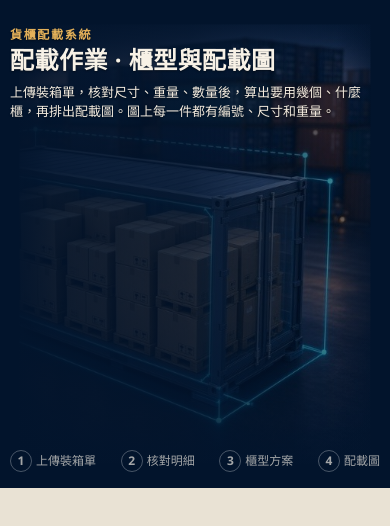
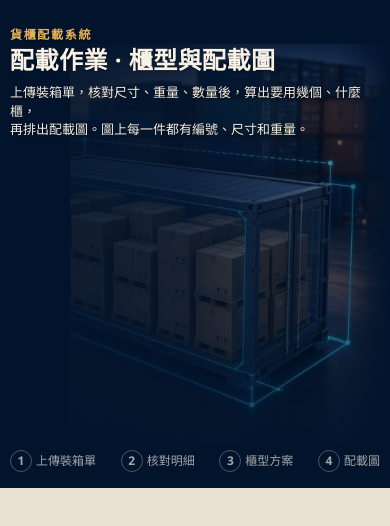
Before and after one commit to SHALIN-WU/container-stowage, a plain HTML site: page index.html in a window 390 px wide. Drawn offline with nearby package versions, Linux system fonts and the light colour scheme.

Commit message:
調整 Hero 文字換行與貨櫃比例並升版至 3.3
Co-authored-by: Cursor <cursoragent@cursor.com>

```diff
--- a/css/app.css
+++ b/css/app.css
@@ -112,9 +112,10 @@ body[data-step="1"] .hero-bg {
   width: 100%;
   height: 100%;
   object-fit: cover;
-  object-position: center;
+  object-position: right center;
   filter: brightness(1.04) contrast(1.03) saturate(1.05);
-  transform: scale(0.94);
+  transform: scale(0.86);
+  transform-origin: right center;
   animation: hero-bg-drift 22s ease-in-out infinite alternate;
 }
 
@@ -190,12 +191,18 @@ body[data-step="1"] .hero-copy {
 }
 
 body[data-step="1"] h1 {
-  font-size: clamp(30px, 3.4vw, 40px);
+  font-size: clamp(28px, 3vw, 34px);
+  white-space: nowrap;
 }
 
 body[data-step="1"] .hero-copy .lede {
   max-width: 34rem;
   color: #f4ecdf;
+}
+
+.lede-line {
+  display: block;
+  white-space: nowrap;
 }
 
 body[data-step="1"] .steps {
@@ -222,8 +229,8 @@ body[data-step="4"] .hero-image {
 }
 
 @keyframes hero-bg-drift {
-  from { transform: scale(0.94) translate3d(0, 0, 0); }
-  to { transform: scale(0.98) translate3d(-1%, -0.5%, 0); }
+  from { transform: scale(0.86) translate3d(0, 0, 0); }
+  to { transform: scale(0.9) translate3d(-0.5%, -0.3%, 0); }
 }
 
 @keyframes hero-copy-in {
@@ -257,7 +264,7 @@ body[data-step="4"] .hero-image {
   }
 
   body[data-step="1"] .hero-bg {
-    transform: scale(0.94);
+    transform: scale(0.86);
   }
 }
 
@@ -1299,7 +1306,7 @@ button.piece-name.is-open .name-full { display: inline; }
   body[data-step="1"] .mast-inner { padding: 26px 0 20px; }
   body[data-step="1"] .hero-bg { object-position: 78% center; }
   body[data-step="1"] .hero-copy { width: min(26rem, 58%); }
-  body[data-step="1"] h1 { font-size: 28px; }
+  body[data-step="1"] h1 { font-size: 26px; }
   body[data-step="1"] .mark { width: 40px; height: 40px; }
   body[data-step="1"] .hero-image {
     right: -4%;
@@ -1371,10 +1378,13 @@ button.piece-name.is-open .name-full { display: inline; }
     font-size: 13px;
     line-height: 1.45;
   }
+  body[data-step="1"] .lede-line {
+    white-space: normal;
+  }
   body[data-step="1"] .hero-bg {
     object-fit: cover;
     object-position: right center;
-    transform: scale(0.9);
+    transform: scale(0.82);
     animation: none;
   }
   body[data-step="1"] .hero-backdrop::after {
--- a/index.html
+++ b/index.html
@@ -5,7 +5,7 @@
     <meta name="viewport" content="width=device-width, initial-scale=1" />
     <meta name="color-scheme" content="light" />
     <title>配載作業 · 櫃型與配載圖</title>
-    <link rel="stylesheet" href="css/app.css?v=3.2" />
+    <link rel="stylesheet" href="css/app.css?v=3.3" />
     <script type="importmap">
       {
         "imports": {
@@ -20,7 +20,7 @@
       <div class="hero-backdrop" aria-hidden="true">
         <img
           class="hero-bg"
-          src="images/container-planner-hero.jpg?v=3.2"
+          src="images/container-planner-hero.jpg?v=3.3"
           alt=""
           width="1024"
           height="576"
@@ -43,7 +43,8 @@
               </div>
             </div>
             <p class="lede">
-              上傳裝箱單，核對尺寸、重量、數量後，算出要用幾個、什麼櫃，再排出配載圖。圖上每一件都有編號、尺寸和重量。
+              <span class="lede-line">上傳裝箱單，核對尺寸、重量、數量後，算出要用幾個、什麼櫃，</span>
+              <span class="lede-line">再排出配載圖。圖上每一件都有編號、尺寸和重量。</span>
             </p>
           </div>
         </div>
@@ -72,6 +73,6 @@
         location.replace("http://localhost:8765/");
       }
     </script>
-    <script type="module" src="js/app.js?v=3.2"></script>
+    <script type="module" src="js/app.js?v=3.3"></script>
   </body>
 </html>
```
